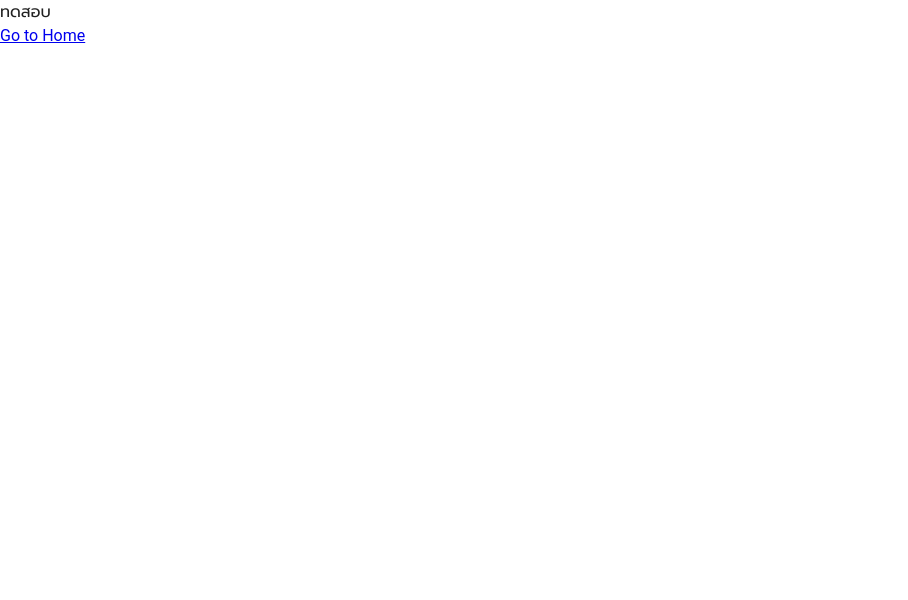
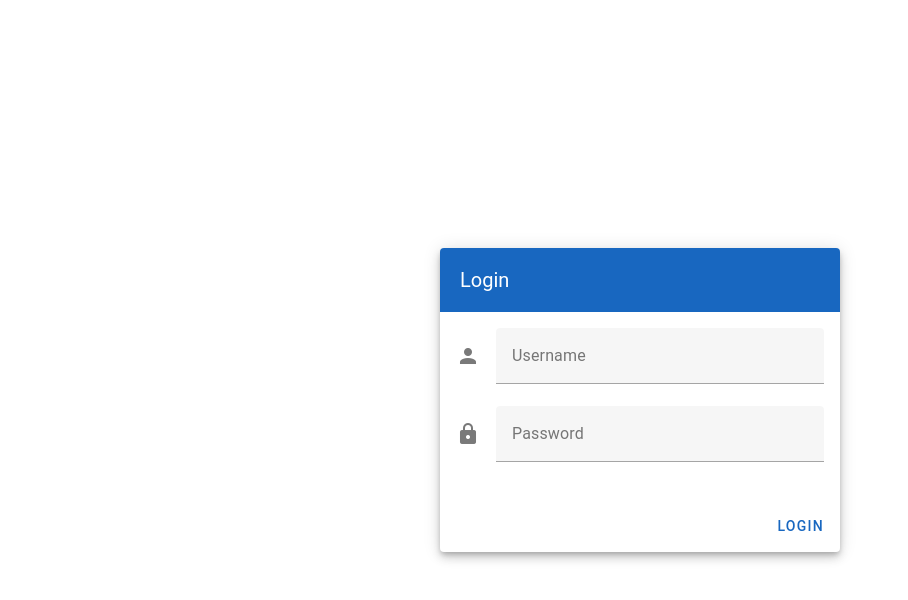
Before and after one commit to theone19/jtg_f, a Vue app: page / in a window 1280 px wide. Shown: the top 600 px of the page, without its empty margins (0-908 px from the left). Built offline with nearby package versions, Linux system fonts and the light colour scheme; a small style sheet from the web is missing.

Commit message:
add login screen

```diff
--- a/src/pages/index.vue
+++ b/src/pages/index.vue
@@ -155,24 +155,24 @@ export default {
       this.appStore.$state.drawer = !this.appStore.$state.drawer
     },
     async onClickLogOff() {
-      // Clear Token
-      await axios.post(apiUrl + '/users/clearToken', {
-        userId: this.appStore.loginUser.id
-      })
-      // console.log(this.appStore.loginUser)
+      // // Clear Token
+      // await axios.post(apiUrl + '/users/clearToken', {
+      //   userId: this.appStore.loginUser.id
+      // })
+      // // console.log(this.appStore.loginUser)
 
-      localStorage.removeItem(lsUserId)
-      localStorage.removeItem(lsTokenName)
-      // this.$store.state.isLogin = false
+      // localStorage.removeItem(lsUserId)
+      // localStorage.removeItem(lsTokenName)
+      // // this.$store.state.isLogin = false
 
-      // save History
-      await axios.post(apiUrl + '/users/insertHistory', {
-        userId: this.appStore.loginUser.id,
-        projectId: this.appStore.activeProject,
-        actionId: 3,
-        remark: ''
-      })
-      this.$router.push({ path: '/', replace: true })
+      // // save History
+      // await axios.post(apiUrl + '/users/insertHistory', {
+      //   userId: this.appStore.loginUser.id,
+      //   projectId: this.appStore.activeProject,
+      //   actionId: 3,
+      //   remark: ''
+      // })
+      this.$router.replace({ path: '/', replace: true })
     },
     onClickMenu(link, id) {
       this.appStore.categoryId = id
--- a/src/pages/login.vue
+++ b/src/pages/login.vue
@@ -1,16 +1,51 @@
 <template>
-    <div class="login">
-        <span class="fontPrompt">ทดสอบ</span>
-    </div>
-    <router-link to="/dashboard">Go to Home</router-link>
+  <v-app>
+    <v-main>
+      <v-container class="fill-height" fluid>
+        <v-row align="center" justify="center">
+          <v-col cols="12" sm="8" md="4">
+            <v-card class="elevation-6">
+              <v-toolbar color="primary" dark flat>
+                <v-toolbar-title>Login</v-toolbar-title>
+              </v-toolbar>
+              <v-card-text>
+                <v-form>
+                  <v-text-field
+                    label="Username"
+                    prepend-icon="mdi-account"
+                    type="text"
+                  ></v-text-field>
+                  <v-text-field
+                    label="Password"
+                    prepend-icon="mdi-lock"
+                    type="password"
+                  ></v-text-field>
+                </v-form>
+              </v-card-text>
+              <v-card-actions>
+                <v-spacer></v-spacer>
+                <v-btn color="primary" @click="login()">Login</v-btn>
+              </v-card-actions>
+            </v-card>
+          </v-col>
+        </v-row>
+      </v-container>
+    </v-main>
+  </v-app>
 </template>
 
 <script>
 export default {
-
-}
+  name: "LoginPage",
+  methods: {
+    login() {
+      // Placeholder for login logic
+      console.log("Login button clicked");
+      // Add your login logic here
+      this.$router.push({ path: '/home' });
+    },
+  },
+};
 </script>
 
-<style>
-
-</style>
+<style></style>
--- a/src/router/index.js
+++ b/src/router/index.js
@@ -18,6 +18,7 @@ import { createRouter, createWebHistory } from 'vue-router'
 /////// Manual Routes
 const router = createRouter({
   history: createWebHistory(import.meta.env.BASE_URL),
+  duplicateNavigationPolicy: 'ignore',
   routes: [
     {
       path: '/',
```
